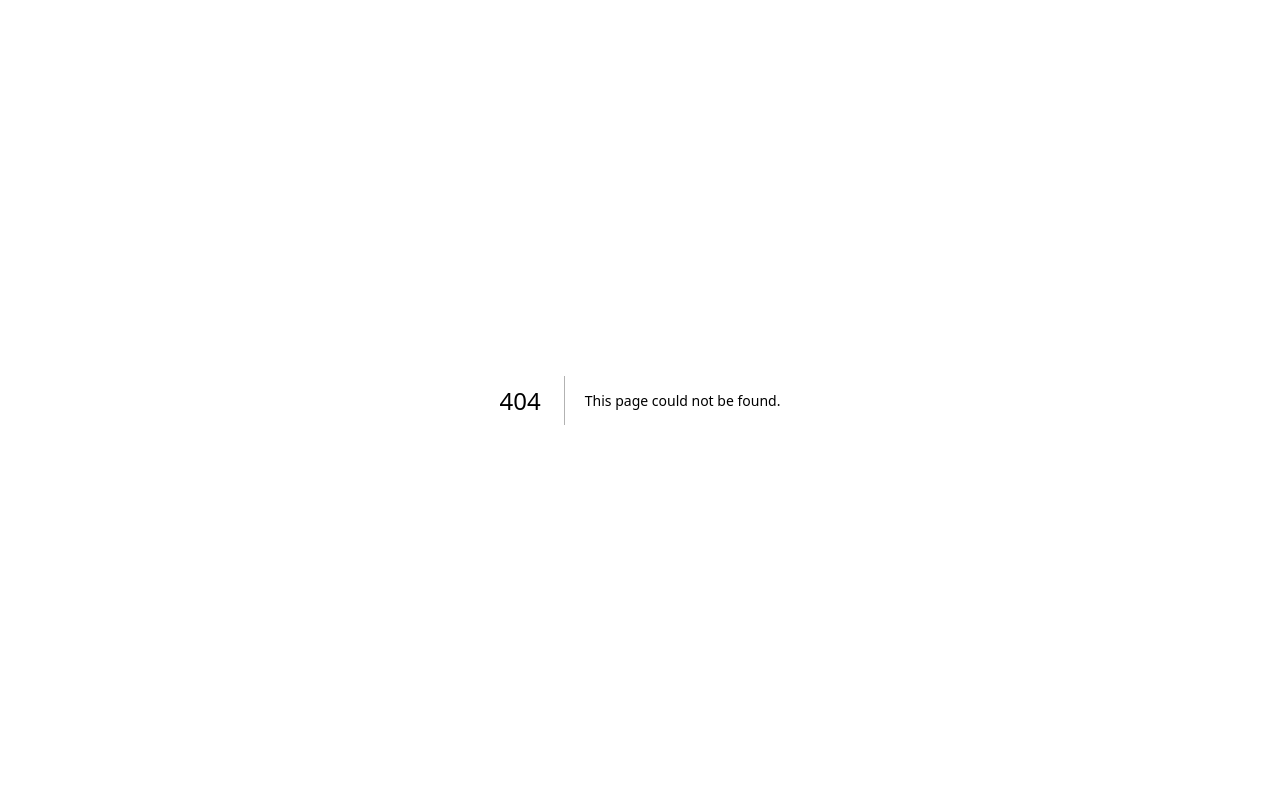
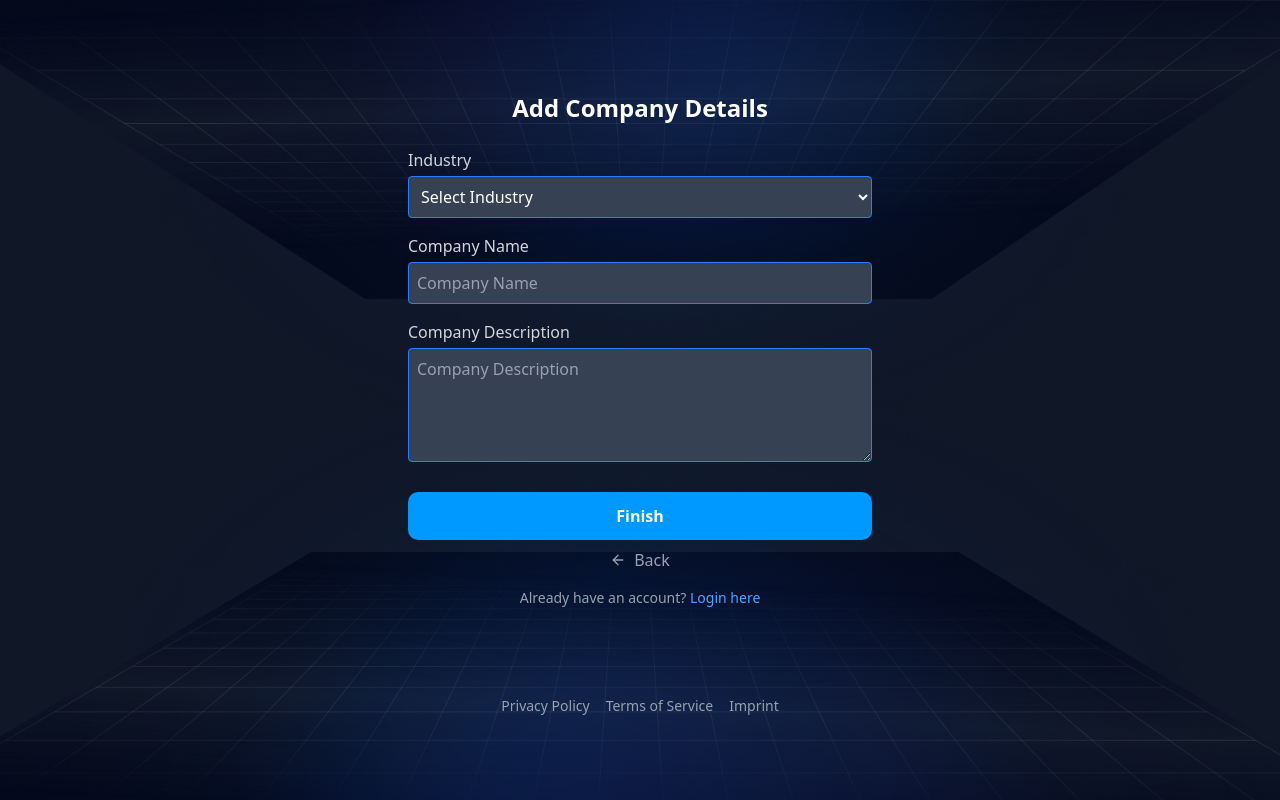
Before and after one commit to Ophira-AI/ophira-ai-client, a Next.js app: page /register/companyinfo in a window 1280 px wide. Before the commit this address had no page. Built offline with nearby package versions, Linux system fonts and the light colour scheme.

Commit message:
route for adding company info

```diff
--- /dev/null
+++ b/src/app/register/companyinfo/page.tsx
@@ -0,0 +1,106 @@
+// app/register/companyinfo/page.tsx
+'use client';
+import {  FiArrowLeft } from 'react-icons/fi';
+import Link from "next/link";
+import AuthStepWrapper from '@/components/auth/AuthStepWrapper';
+import { useState} from 'react';
+import Button from '@/components/Button';
+import { useRouter } from 'next/navigation';
+
+export default function CompanyInfoForm() {
+  const router = useRouter();
+  const [formData, setFormData] = useState({
+    industry: '',
+    companyName: '',
+    description: '',
+  });
+
+  const handleChange = (e: React.ChangeEvent<HTMLInputElement | HTMLTextAreaElement | HTMLSelectElement>) => {
+    const { name, value } = e.target;
+    setFormData((prev) => ({ ...prev, [name]: value }));
+  };
+
+  const handleSubmit = (e: React.FormEvent) => {
+    e.preventDefault();
+    // Submit final data here
+    alert('Registration complete!');
+  };
+  const handleBack = () => {
+    router.back();
+  };
+  return (
+    <AuthStepWrapper>
+      <form onSubmit={handleSubmit}>
+        <h2 className="text-2xl font-bold text-center mb-6">Add Company Details</h2>
+        <label
+          htmlFor="fname"
+          className="block text-sm md:text-base font-medium text-gray-300 mb-1"
+        >
+          Industry
+        </label>
+        <select
+          name="industry"
+          value={formData.industry}
+          onChange={handleChange}
+          className="w-full p-2 mb-4 rounded bg-gray-700 focus:outline-none border border-blue-500 text-white"
+          required
+        >
+          <option value="" disabled>Select Industry</option>
+          <option value="tech">Technology</option>
+          <option value="finance">Finance</option>
+          <option value="health">Healthcare</option>
+          <option value="education">Education</option>
+        </select>
+        <label
+          htmlFor="fname"
+          className="block text-sm md:text-base font-medium text-gray-300 mb-1"
+        >
+          Company Name
+        </label>
+        <input
+          type="text"
+          name="companyName"
+          placeholder="Company Name"
+          value={formData.companyName}
+          onChange={handleChange}
+          className="w-full p-2 mb-4 rounded focus:outline-none border border-blue-500 bg-gray-700 placeholder-gray-400"
+          required
+        />
+       <label
+          htmlFor="fname"
+          className="block text-sm md:text-base font-medium text-gray-300 mb-1"
+        >
+          Company Description
+        </label>
+        <textarea
+          name="description"
+          placeholder="Company Description"
+          value={formData.description}
+          onChange={handleChange}
+          rows={4}
+          className="w-full p-2 mb-6 rounded focus:outline-none border border-blue-500 bg-gray-700 placeholder-gray-400"
+          required
+        />
+
+        <Button type="submit" className="w-full">Finish</Button>
+        <div className="flex justify-center mt-2">
+          <button
+            type="button"
+            onClick={handleBack}
+            className="flex items-center gap-2 text-gray-400 hover:text-white transition-colors"
+          >
+            <FiArrowLeft />
+            <span>Back</span>
+          </button>
+        </div>
+
+    <p className="text-sm text-center text-gray-400 mt-4">
+      Already have an account?{" "}
+      <Link href="/login" className="text-blue-400 hover:underline">
+        Login here
+      </Link>
+    </p>
+      </form>
+    </AuthStepWrapper>
+  );
+}
```
